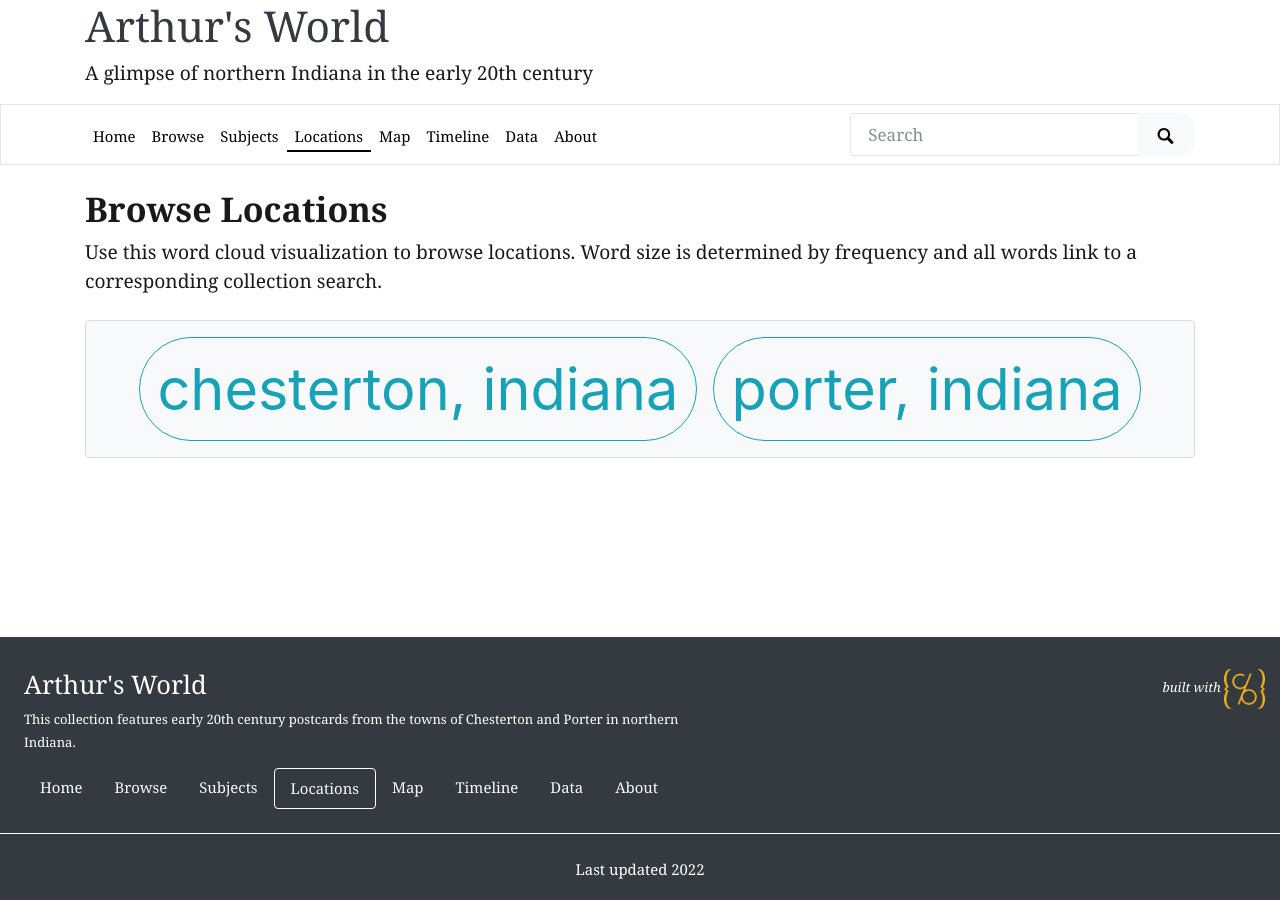
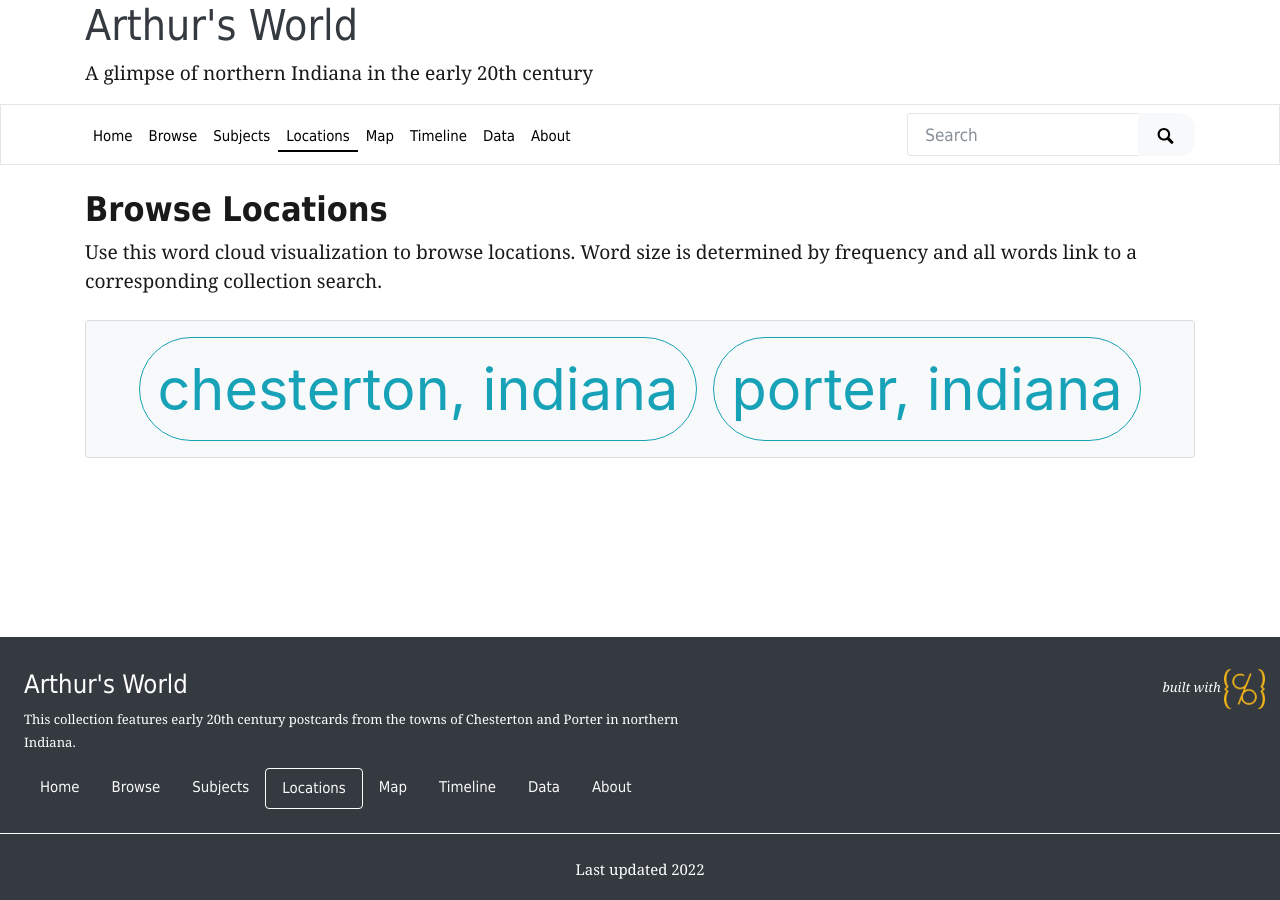
Before and after one commit to dgetka/arthursworld, a Jekyll site: the page built from pages/locations.md, in a window 1280 px wide. Built offline with Jekyll 4.4.1, drawn with Linux system fonts in a browser that asks for light colours; nearby versions of some CDN libraries.

Commit message:
Update theme.yml

```diff
--- a/_data/theme.yml
+++ b/_data/theme.yml
@@ -83,5 +83,5 @@
 base-font-size: 1.2em
 text-color: "#191919"
 link-color: "#17a2b8"
-base-font-family: georgia # comment out for bootstrap defaults. e.g. Roboto
+base-font-family: tahoma # comment out for bootstrap defaults. e.g. Roboto
 font-cdn: # add font stylesheet, e.g. <link href="https://fonts.googleapis.com/css?family=Roboto&display=swap" rel="stylesheet">
```
